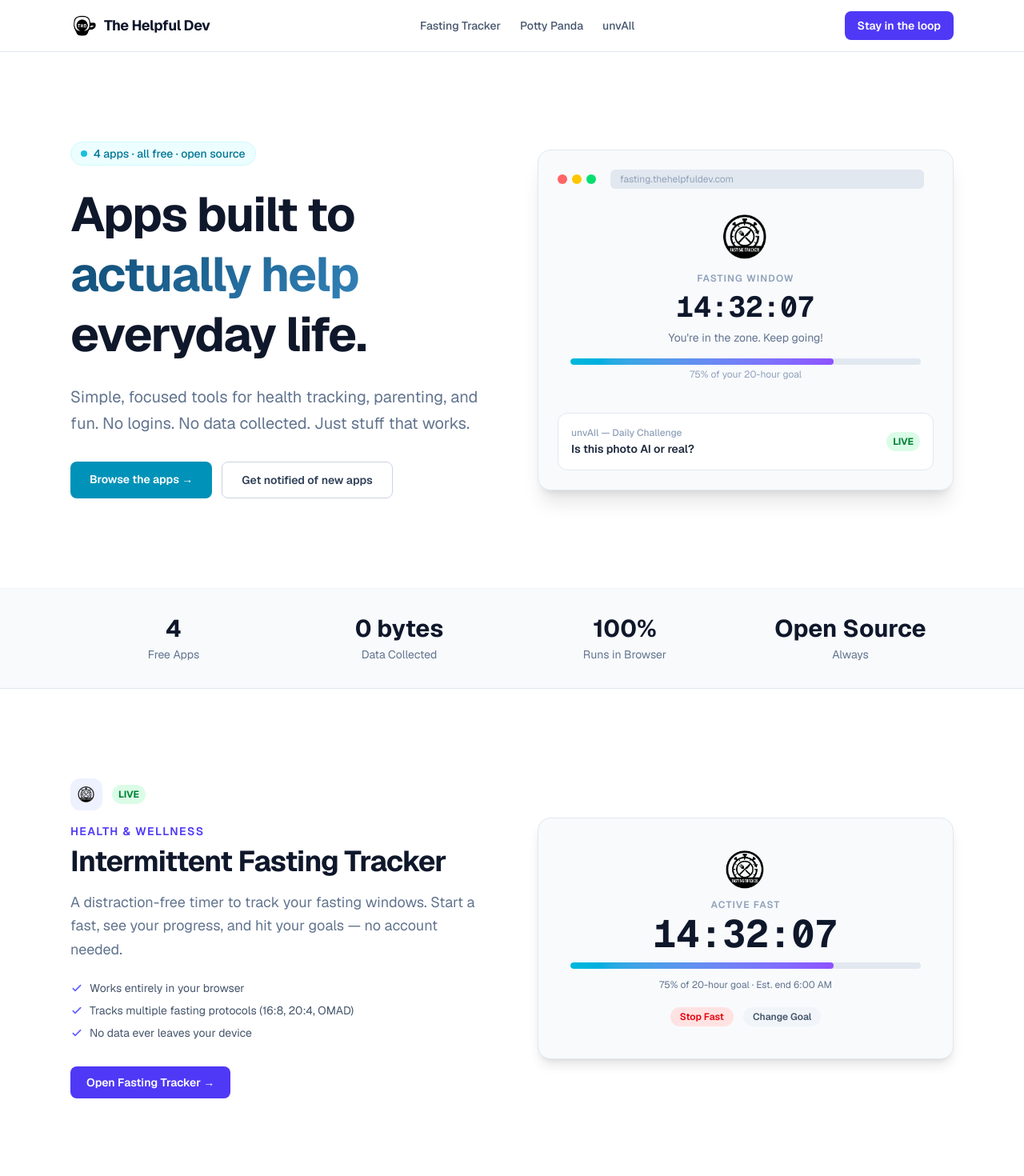
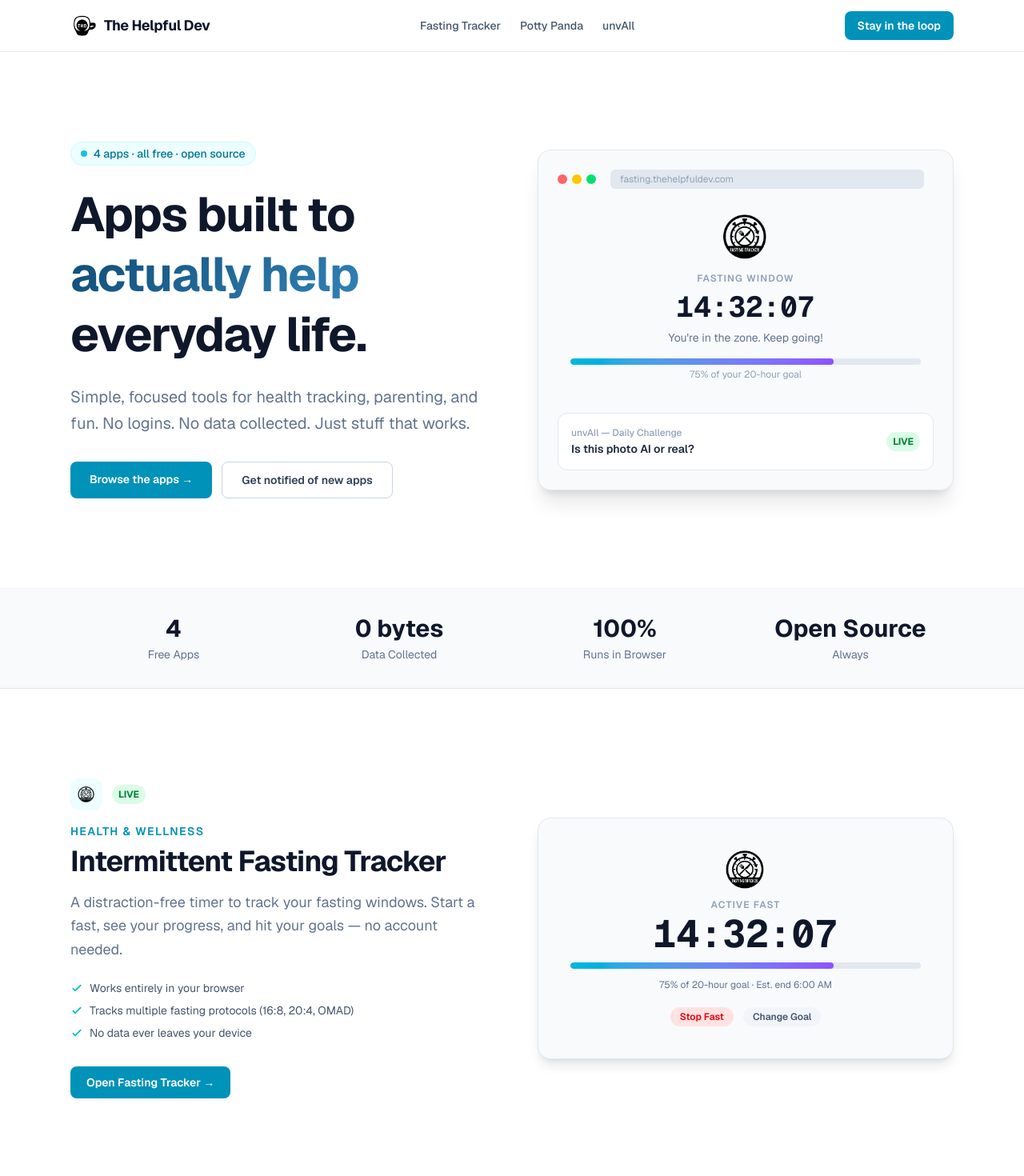
Before and after one commit to badmerissa/the-helpful-dev, a Next.js app: page / in a window 1280 px wide. Shown: the top 1470 px of the page at 80% size. Built offline with nearby package versions, Linux system fonts and the light colour scheme.

Commit message:
Indigo to cyan rebrand

```diff
--- a/app/components/AppSpotlight.tsx
+++ b/app/components/AppSpotlight.tsx
@@ -36,7 +36,7 @@
       >
         <div className="flex-1 w-full">
           <div className="flex items-center gap-3 mb-4">
-            <div className="w-10 h-10 rounded-xl bg-indigo-50 flex items-center justify-center">
+            <div className="w-10 h-10 rounded-xl bg-cyan-50 flex items-center justify-center">
               {icon}
             </div>
             <span
@@ -48,7 +48,7 @@
             </span>
           </div>
 
-          <p className="text-sm font-semibold text-indigo-600 mb-2 uppercase tracking-widest">
+          <p className="text-sm font-semibold text-cyan-600 mb-2 uppercase tracking-widest">
             {tagline}
           </p>
           <h2 className="text-3xl lg:text-4xl font-bold text-slate-900 tracking-tight mb-4">
@@ -60,7 +60,7 @@
             {bullets.map((bullet) => (
               <li key={bullet} className="flex items-center gap-2 text-slate-600 text-sm">
                 <svg
-                  className="w-4 h-4 text-indigo-500 shrink-0"
+                  className="w-4 h-4 text-cyan-500 shrink-0"
                   fill="none"
                   stroke="currentColor"
                   viewBox="0 0 24 24"
@@ -82,7 +82,7 @@
               href={href}
               target="_blank"
               rel="noopener noreferrer"
-              className="inline-flex items-center gap-2 px-5 py-2.5 rounded-lg bg-indigo-600 text-white text-sm font-semibold hover:bg-indigo-700 transition-colors"
+              className="inline-flex items-center gap-2 px-5 py-2.5 rounded-lg bg-cyan-600 text-white text-sm font-semibold hover:bg-cyan-700 transition-colors"
             >
               {ctaLabel} →
             </a>
--- a/app/components/Navbar.tsx
+++ b/app/components/Navbar.tsx
@@ -31,7 +31,7 @@
                 href={app.href}
                 target="_blank"
                 rel="noopener noreferrer"
-                className="text-sm font-medium text-slate-600 hover:text-indigo-600 transition-colors"
+                className="text-sm font-medium text-slate-600 hover:text-cyan-600 transition-colors"
               >
                 {app.label}
               </a>
@@ -42,7 +42,7 @@
         <div className="flex items-center gap-3">
           <a
             href="#newsletter"
-            className="hidden sm:inline-flex items-center px-4 py-2 rounded-lg bg-indigo-600 text-white text-sm font-semibold hover:bg-indigo-700 transition-colors"
+            className="hidden sm:inline-flex items-center px-4 py-2 rounded-lg bg-cyan-600 text-white text-sm font-semibold hover:bg-cyan-700 transition-colors"
           >
             Stay in the loop
           </a>
@@ -71,7 +71,7 @@
               href={app.href}
               target="_blank"
               rel="noopener noreferrer"
-              className="text-sm font-medium text-slate-700 hover:text-indigo-600"
+              className="text-sm font-medium text-slate-700 hover:text-cyan-600"
               onClick={() => setMenuOpen(false)}
             >
               {app.label}
@@ -79,7 +79,7 @@
           ))}
           <a
             href="#newsletter"
-            className="mt-2 text-center px-4 py-2 rounded-lg bg-indigo-600 text-white text-sm font-semibold"
+            className="mt-2 text-center px-4 py-2 rounded-lg bg-cyan-600 text-white text-sm font-semibold"
             onClick={() => setMenuOpen(false)}
           >
             Stay in the loop
--- a/app/components/NewsletterForm.tsx
+++ b/app/components/NewsletterForm.tsx
@@ -56,13 +56,13 @@
 
   const inputClass =
     variant === "dark"
-      ? "flex-1 px-4 py-2.5 rounded-lg bg-white/20 border border-white/30 text-white placeholder:text-indigo-200 focus:outline-none focus:ring-2 focus:ring-white/50 text-sm min-w-0"
-      : "flex-1 px-4 py-3 rounded-lg border border-slate-300 focus:ring-2 focus:ring-indigo-500 outline-none text-slate-900 text-sm min-w-0";
+      ? "flex-1 px-4 py-2.5 rounded-lg bg-white/20 border border-white/30 text-white placeholder:text-cyan-200 focus:outline-none focus:ring-2 focus:ring-white/50 text-sm min-w-0"
+      : "flex-1 px-4 py-3 rounded-lg border border-slate-300 focus:ring-2 focus:ring-cyan-500 outline-none text-slate-900 text-sm min-w-0";
 
   const btnClass =
     variant === "dark"
-      ? "px-5 py-2.5 rounded-lg bg-white text-indigo-600 font-semibold text-sm hover:bg-indigo-50 transition-colors whitespace-nowrap disabled:opacity-50 shrink-0"
-      : "px-6 py-3 bg-indigo-600 text-white font-semibold rounded-lg hover:bg-indigo-700 transition-colors whitespace-nowrap disabled:opacity-50 shrink-0 text-sm";
+      ? "px-5 py-2.5 rounded-lg bg-white text-cyan-600 font-semibold text-sm hover:bg-cyan-50 transition-colors whitespace-nowrap disabled:opacity-50 shrink-0"
+      : "px-6 py-3 bg-cyan-600 text-white font-semibold rounded-lg hover:bg-cyan-700 transition-colors whitespace-nowrap disabled:opacity-50 shrink-0 text-sm";
 
   return (
     <div className="w-full max-w-md mx-auto">
@@ -83,7 +83,7 @@
       {status === "error" && (
         <p
           className={`text-xs mt-2 text-center ${
-            variant === "dark" ? "text-indigo-200" : "text-red-500"
+            variant === "dark" ? "text-cyan-200" : "text-red-500"
           }`}
         >
           Oops! Something went wrong. Please try again.
```
